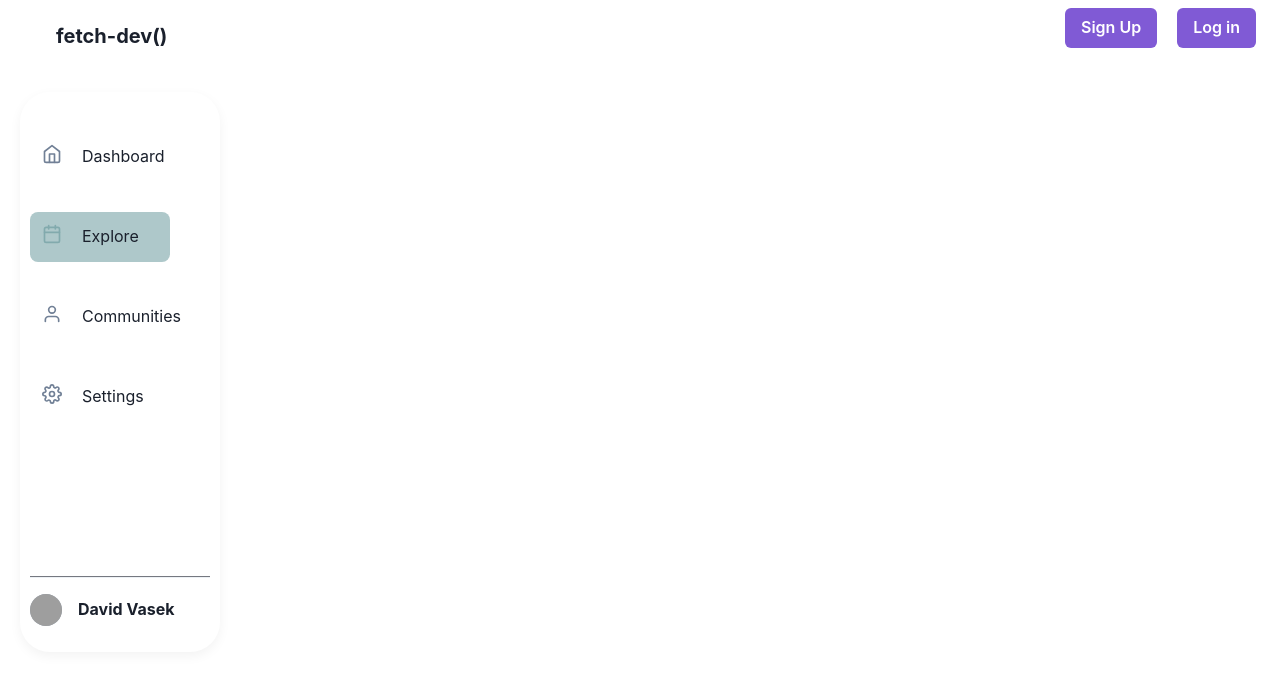
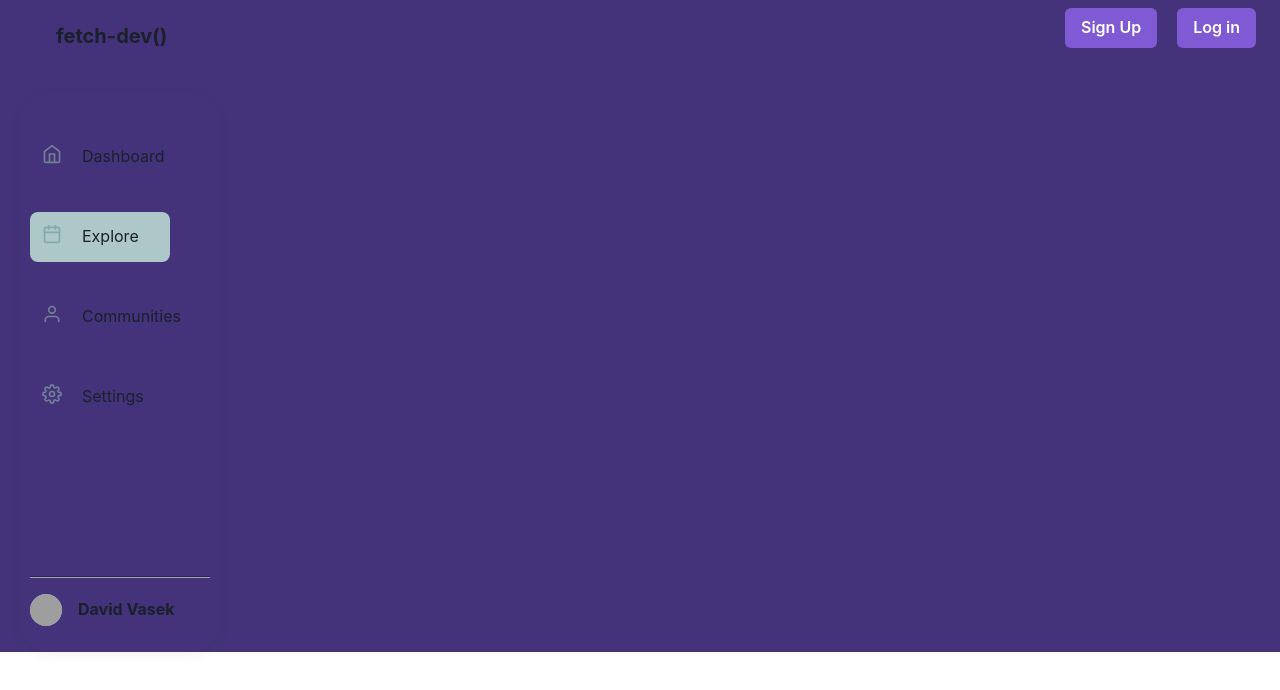
Before and after one commit to naldridge/Capstone-Project, a React (Create React App) app: page / in a window 1280 px wide. Shown: the top 690 px of the page. Built offline with nearby package versions, Linux system fonts and the light colour scheme; grey boxes are pictures that could not be loaded.

Commit message:
added some style colors to components

```diff
--- a/src/App.css
+++ b/src/App.css
@@ -1,5 +1,6 @@
 .App {
   text-align: center;
+  background-color: #44337a;
 }
 
 .App-logo {
@@ -57,3 +58,8 @@
   margin-left: 620px;
   margin-right: 380px;
 }
+
+.headerNav {
+  background-color: #44337a;
+  box-shadow: 0 4px 12px 0 rgba(0, 0, 0, 0.2);
+}
```
